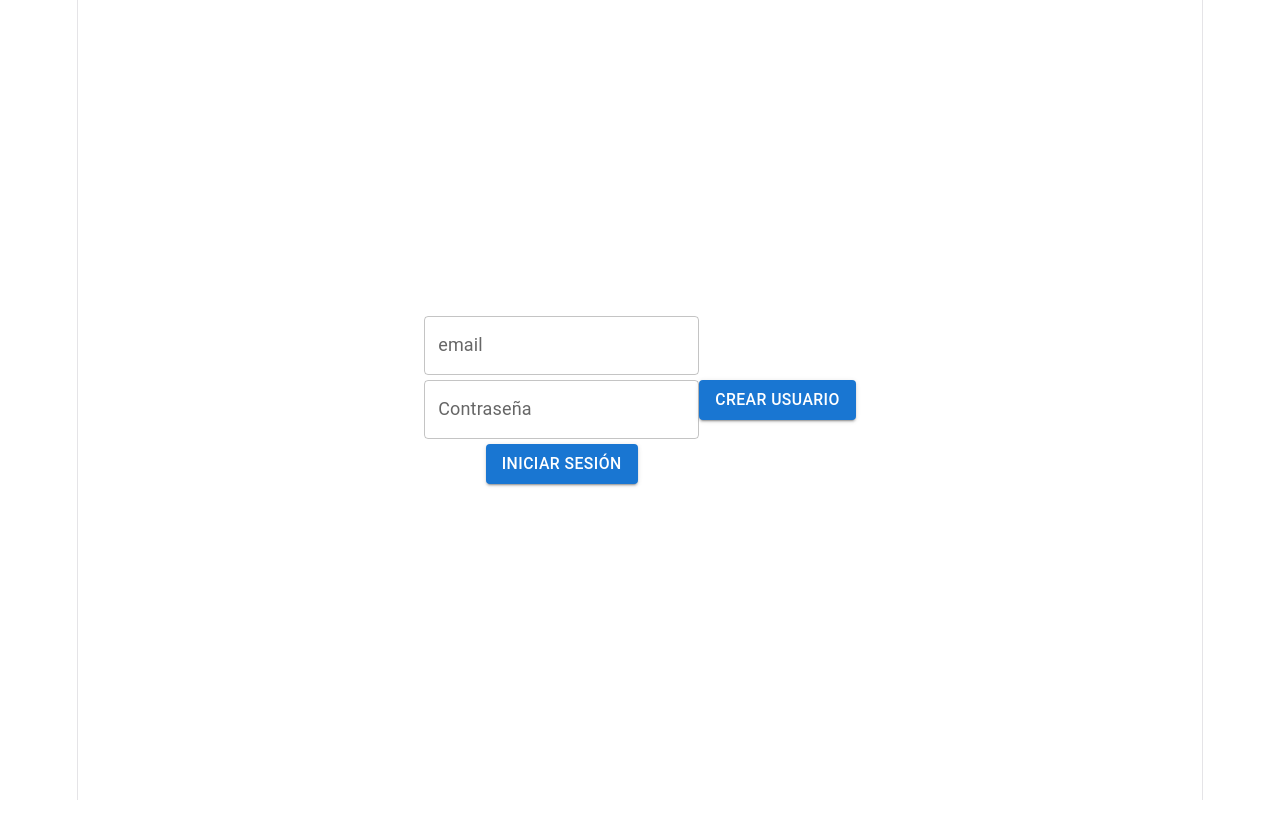
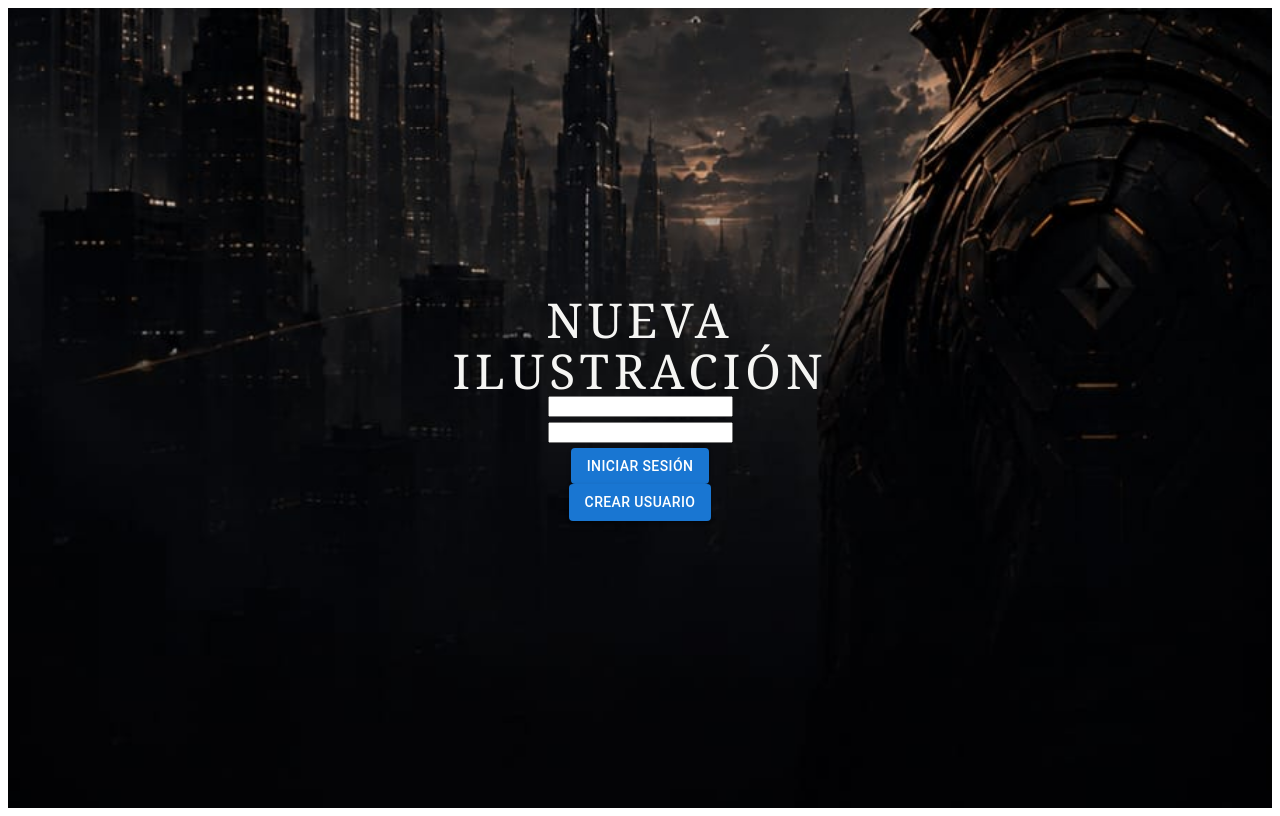
Before and after one commit to Omarbjj/Nexus, a React (Vite) app: page / in a window 1280 px wide. Built offline with nearby package versions, Linux system fonts and the light colour scheme.

Commit message:
feat: login design improvement

```diff
--- a/package.json
+++ b/package.json
@@ -20,6 +20,7 @@
     "react-hook-form": "^7.83.0",
     "react-router": "^8.3.0",
     "sass": "^1.102.0",
+    "styled-components": "^6.4.4",
     "swiper": "^14.0.6"
   },
   "devDependencies": {
--- /dev/null
+++ b/src/components/Input/Input.scss
@@ -0,0 +1,4 @@
+.input {
+    background: rgba(15, 18, 24, 0.88);
+    border: 1px solid rgba(255, 255, 255, 0.12);
+}
--- /dev/null
+++ b/src/components/Input/Input.tsx
@@ -0,0 +1,17 @@
+import type { InputHTMLAttributes } from "react";
+
+function Input ({
+    type = "text",
+    ...props
+}: InputHTMLAttributes<HTMLInputElement>) {
+    return (
+        <>
+            <input
+                {...props}
+                type={type}
+            />
+        </>
+    )
+};
+
+export default Input;
--- /dev/null
+++ b/src/components/Title/Title.ts
@@ -0,0 +1,17 @@
+import styled from "styled-components";
+
+export const Title = styled.h1`
+  margin: 0;
+
+  color: #f5f5f3;
+
+  font-family: "Cormorant Garamond", Georgia, "Times New Roman", serif;
+  font-size: 48px;
+  font-weight: 500;
+
+  line-height: 1.05;
+  letter-spacing: 5px;
+
+  text-align: center;
+  text-transform: uppercase;
+`;
--- a/src/index.css
+++ b/src/index.css
@@ -1,111 +1,3 @@
 :root {
-  --text: #6b6375;
-  --text-h: #08060d;
-  --bg: #fff;
-  --border: #e5e4e7;
-  --code-bg: #f4f3ec;
-  --accent: #aa3bff;
-  --accent-bg: rgba(170, 59, 255, 0.1);
-  --accent-border: rgba(170, 59, 255, 0.5);
-  --social-bg: rgba(244, 243, 236, 0.5);
-  --shadow:
-    rgba(0, 0, 0, 0.1) 0 10px 15px -3px, rgba(0, 0, 0, 0.05) 0 4px 6px -2px;
-
-  --sans: system-ui, 'Segoe UI', Roboto, sans-serif;
-  --heading: system-ui, 'Segoe UI', Roboto, sans-serif;
   --mono: ui-monospace, Consolas, monospace;
-
-  font: 18px/145% var(--sans);
-  letter-spacing: 0.18px;
-  color-scheme: light dark;
-  color: var(--text);
-  background: var(--bg);
-  font-synthesis: none;
-  text-rendering: optimizeLegibility;
-  -webkit-font-smoothing: antialiased;
-  -moz-osx-font-smoothing: grayscale;
-
-  @media (max-width: 1024px) {
-    font-size: 16px;
-  }
 }
-
-@media (prefers-color-scheme: dark) {
-  :root {
-    --text: #9ca3af;
-    --text-h: #f3f4f6;
-    --bg: #16171d;
-    --border: #2e303a;
-    --code-bg: #1f2028;
-    --accent: #c084fc;
-    --accent-bg: rgba(192, 132, 252, 0.15);
-    --accent-border: rgba(192, 132, 252, 0.5);
-    --social-bg: rgba(47, 48, 58, 0.5);
-    --shadow:
-      rgba(0, 0, 0, 0.4) 0 10px 15px -3px, rgba(0, 0, 0, 0.25) 0 4px 6px -2px;
-  }
-
-  #social .button-icon {
-    filter: invert(1) brightness(2);
-  }
-}
-
-#root {
-  width: 1126px;
-  max-width: 100%;
-  margin: 0 auto;
-  text-align: center;
-  border-inline: 1px solid var(--border);
-  min-height: 100svh;
-  display: flex;
-  flex-direction: column;
-  box-sizing: border-box;
-}
-
-body {
-  margin: 0;
-}
-
-h1,
-h2 {
-  font-family: var(--heading);
-  font-weight: 500;
-  color: var(--text-h);
-}
-
-h1 {
-  font-size: 56px;
-  letter-spacing: -1.68px;
-  margin: 32px 0;
-  @media (max-width: 1024px) {
-    font-size: 36px;
-    margin: 20px 0;
-  }
-}
-h2 {
-  font-size: 24px;
-  line-height: 118%;
-  letter-spacing: -0.24px;
-  margin: 0 0 8px;
-  @media (max-width: 1024px) {
-    font-size: 20px;
-  }
-}
-p {
-  margin: 0;
-}
-
-code,
-.counter {
-  font-family: var(--mono);
-  display: inline-flex;
-  border-radius: 4px;
-  color: var(--text-h);
-}
-
-code {
-  font-size: 15px;
-  line-height: 135%;
-  padding: 4px 8px;
-  background: var(--code-bg);
-}
--- a/src/pages/Login/Login.scss
+++ b/src/pages/Login/Login.scss
@@ -1,6 +1,13 @@
 .login {
-    height: 100vh;
+    width: 100%;
+    min-height: 100vh;
+
+    background-size: cover;
+    background-position: center;
+    background-repeat: no-repeat;
+
     display: flex;
+    flex-direction: column;
     justify-content: center;
     align-items: center;
     form {
--- a/src/pages/Login/Login.tsx
+++ b/src/pages/Login/Login.tsx
@@ -4,6 +4,9 @@ import { Button, TextField } from "@mui/material";
 import "./Login.scss";
 import type { loginForm } from "../../types/User";
 import { signIn } from "../../services/authService";
+import fondoNuevaIlustracion from "../../assets/fondo-nueva-ilustracion.jpg";
+import Input from "../../components/Input/Input";
+import { Title } from "../../components/Title/Title.ts";
 
 function Login () {
     const navigate = useNavigate();
@@ -35,8 +38,15 @@ function Login () {
     };
 
     return (
-        <div className="login">
+        <div className="login" style={{
+            backgroundImage: `url(${fondoNuevaIlustracion})`
+        }}>
             {/* <p>NUEVA ILUSTRACION</p> */}
+            <Title>
+                NUEVA
+                <br />
+                ILUSTRACIÓN
+            </Title>
             <form onSubmit={handleSubmit(onSubmit)}>
 
                 <Controller
@@ -47,9 +57,9 @@ function Login () {
                     }}
                     render={({ field }) => (
 
-                        <TextField
+                        <Input
                             {...field}
-                            label="email"
+                            type="text"
                         />
 
                     )}
@@ -63,10 +73,9 @@ function Login () {
                     }}
                     render={({ field }) => (
 
-                        <TextField
+                        <Input
                             {...field}
                             type="password"
-                            label="Contraseña"
                         />
 
                     )}
```
Also changed, not shown: src/assets/fondo-nueva-ilustracion.jpg (added), 1 other file (tests, documents, lock files or other folders).
